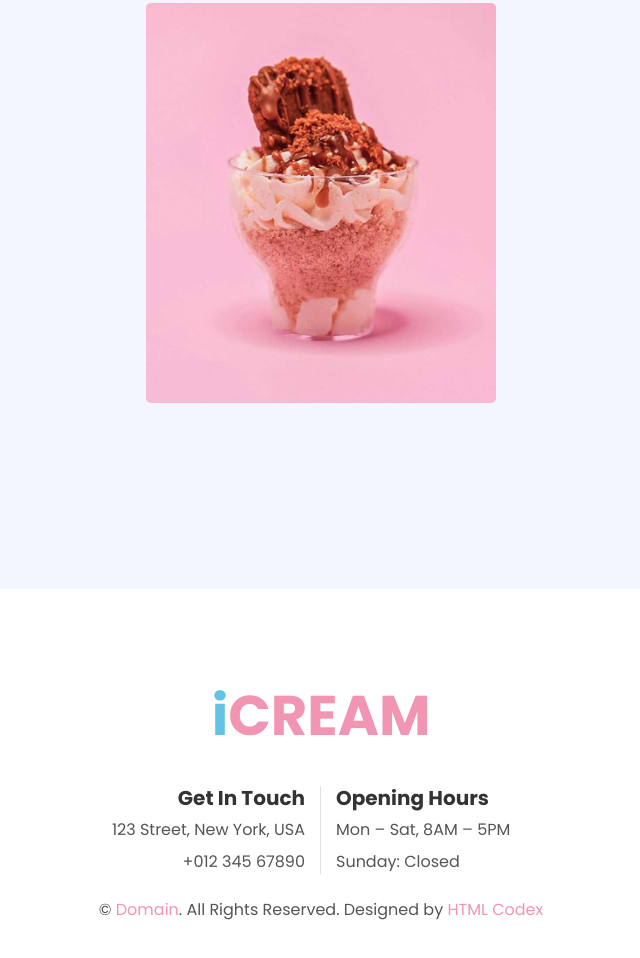
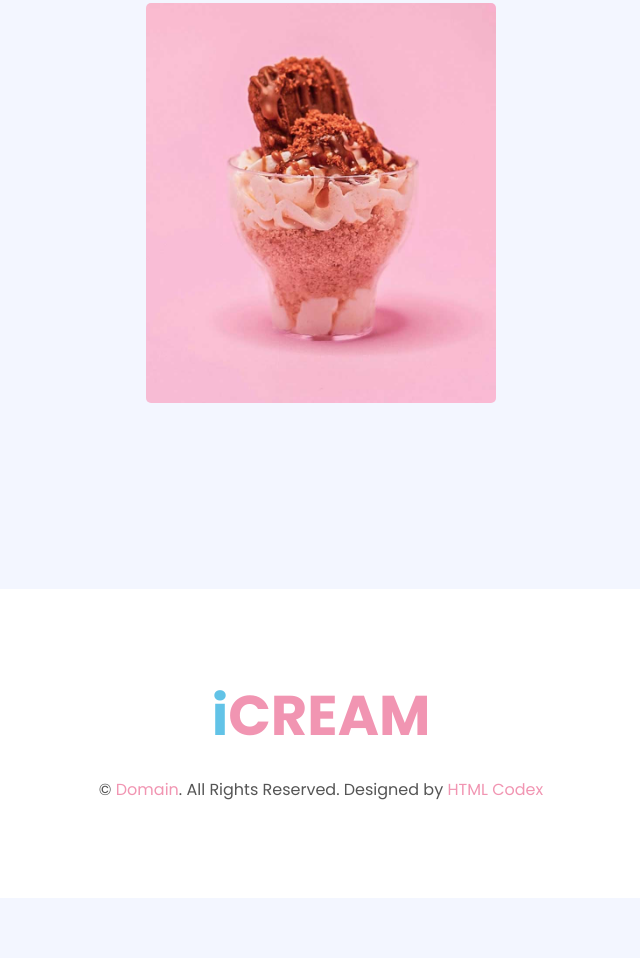
Before and after one commit to Monbuticloud/icecream, a plain HTML site: page index.html in a window 1280 px wide. Shown: the part 1038-1996 px from the top of the page, without its empty margins (319-959 px from the left). After the commit the page ends 1936 px from the top, so only its background shows below. Drawn offline with nearby package versions, Linux system fonts and the light colour scheme.

Commit message:
Update index.html

```diff
--- a/index.html
+++ b/index.html
@@ -540,7 +540,7 @@
                     <a class="btn btn-outline-secondary btn-social mr-2" href="#"><i class="fab fa-linkedin-in"></i></a>
                     <a class="btn btn-outline-secondary btn-social" href="#"><i class="fab fa-instagram"></i></a>
                 </div> -->
-                <div class="col-12 mt-2 mb-4">
+<!--                 <div class="col-12 mt-2 mb-4">
                     <div class="row">
                         <div class="col-sm-6 text-center text-sm-right border-right mb-3 mb-sm-0">
                             <h5 class="font-weight-bold mb-2">Get In Touch</h5>
@@ -553,7 +553,7 @@
                             <p class="mb-0">Sunday: Closed</p>
                         </div>
                     </div>
-                </div>
+                </div> -->
                 <div class="col-12">
                     <p class="m-0">&copy; <a href="#">Domain</a>. All Rights Reserved. Designed by <a href="https://htmlcodex.com">HTML Codex</a>
                     </p>
```
